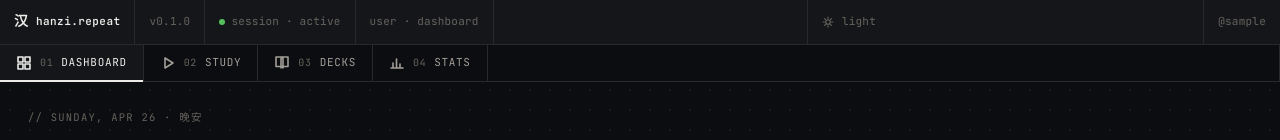
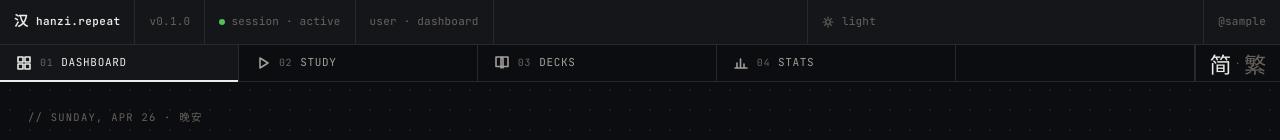
Before and after one commit to Ailuue/ChineseFlashcards, a React (Vite) app: page / in a window 1280 px wide. Shown: the top 140 px of the page. Built offline with nearby package versions, Linux system fonts and the light colour scheme; no server answers; sample sign-in values are in the browser's storage.

Commit message:
fix: move simplified/traditional toggle to global tab bar

```diff
--- a/src/components/Tabs.tsx
+++ b/src/components/Tabs.tsx
@@ -1,5 +1,6 @@
 import { NavLink } from 'react-router-dom'
 import Icon from './Icon'
+import { useTweaks } from '../context/TweaksContext'
 
 interface TabDef {
   to: string;
@@ -24,7 +25,9 @@ const TAB_LIST: TabDef[] = [
   },
 ]
 
-const Tabs = () => (
+const Tabs = () => {
+  const { tweaks, toggleScript } = useTweaks()
+  return (
     <div className="tabs">
       {TAB_LIST.map((t) => (
         <NavLink
@@ -39,7 +42,18 @@ const Tabs = () => (
         </NavLink>
       ))}
       <div className="tab spacer" />
+      <button
+        type="button"
+        className="script-toggle"
+        onClick={toggleScript}
+        title={`switch to ${tweaks.script === 'simplified' ? 'traditional' : 'simplified'}`}
+      >
+        <span style={{ color: tweaks.script === 'simplified' ? 'var(--fg)' : 'var(--fg-dim)' }}>简</span>
+        <span style={{ color: 'var(--fg-dim)', fontSize: '0.6em' }}>·</span>
+        <span style={{ color: tweaks.script === 'traditional' ? 'var(--fg)' : 'var(--fg-dim)' }}>繁</span>
+      </button>
     </div>
   )
+}
 
 export default Tabs
--- a/src/screens/StudyScreen.tsx
+++ b/src/screens/StudyScreen.tsx
@@ -19,7 +19,7 @@ function shuffle<T>(arr: T[]): T[] {
 }
 
 const StudyScreen = () => {
-  const { tweaks, toggleScript } = useTweaks()
+  const { tweaks } = useTweaks()
   const location = useLocation()
   const sessionIdRef = useRef<number | null>(null)
 
@@ -293,35 +293,6 @@ const StudyScreen = () => {
           <span style={{ display: 'flex', alignItems: 'center', gap: 4 }}>
             <Icon name="flame" size={11} /> {streak} streak
           </span>
-          <button
-            type="button"
-            className="btn ghost"
-            onClick={toggleScript}
-            style={{ padding: '3px 8px', fontSize: 11, gap: 4 }}
-            title={`switch to ${tweaks.script === 'simplified' ? 'traditional' : 'simplified'}`}
-          >
-            <span
-              style={{
-                color:
-                  tweaks.script === 'simplified'
-                    ? 'var(--fg)'
-                    : 'var(--fg-dim)',
-              }}
-            >
-              简
-            </span>
-            {' · '}
-            <span
-              style={{
-                color:
-                  tweaks.script === 'traditional'
-                    ? 'var(--fg)'
-                    : 'var(--fg-dim)',
-              }}
-            >
-              繁
-            </span>
-          </button>
         </div>
       </div>
 
--- a/src/styles/index.css
+++ b/src/styles/index.css
@@ -131,8 +131,7 @@ body.theme-dark {
 
 /* Mobile-first: bottom tab bar */
 .tabs {
-  display: grid;
-  grid-template-columns: repeat(4, 1fr);
+  display: flex;
   border-top: 1px solid var(--border);
   background: var(--bg-elev);
   font-family: var(--font-mono);
@@ -143,6 +142,7 @@ body.theme-dark {
 }
 
 .tabs .tab {
+  flex: 1;
   padding: 8px 4px 10px;
   color: var(--fg-muted);
   cursor: pointer;
@@ -153,6 +153,22 @@ body.theme-dark {
   justify-content: center;
   gap: 3px;
   text-decoration: none;
+}
+
+.tabs .script-toggle {
+  display: flex;
+  align-items: center;
+  gap: 4px;
+  padding: 0 14px;
+  border: none;
+  border-left: 1px solid var(--border);
+  background: none;
+  cursor: pointer;
+  font-family: var(--font-han);
+  font-size: 19px;
+  align-self: stretch;
+  color: var(--fg-muted);
+  flex-shrink: 0;
 }
 
 .tabs .tab.active {
@@ -597,8 +613,6 @@ body.theme-dark {
 @media (min-width: 768px) {
   /* Tabs: horizontal top bar */
   .tabs {
-    display: flex;
-    grid-template-columns: none;
     border-top: none;
     border-bottom: 1px solid var(--border);
     background: var(--bg);
@@ -626,6 +640,7 @@ body.theme-dark {
 
   .tabs .tab .tab-num { display: inline; color: var(--fg-dim); font-size: 10px; }
   .tabs .spacer { display: flex; flex: 1; border-bottom: 0; }
+  .tabs .script-toggle { font-size: 22px; }
 
   /* Screen content after tabs */
   .screen-content { order: 2; }
```
Also changed, not shown: 1 other file (tests, documents, lock files or other folders). Lines whose indentation alone changed are shown as unchanged.
